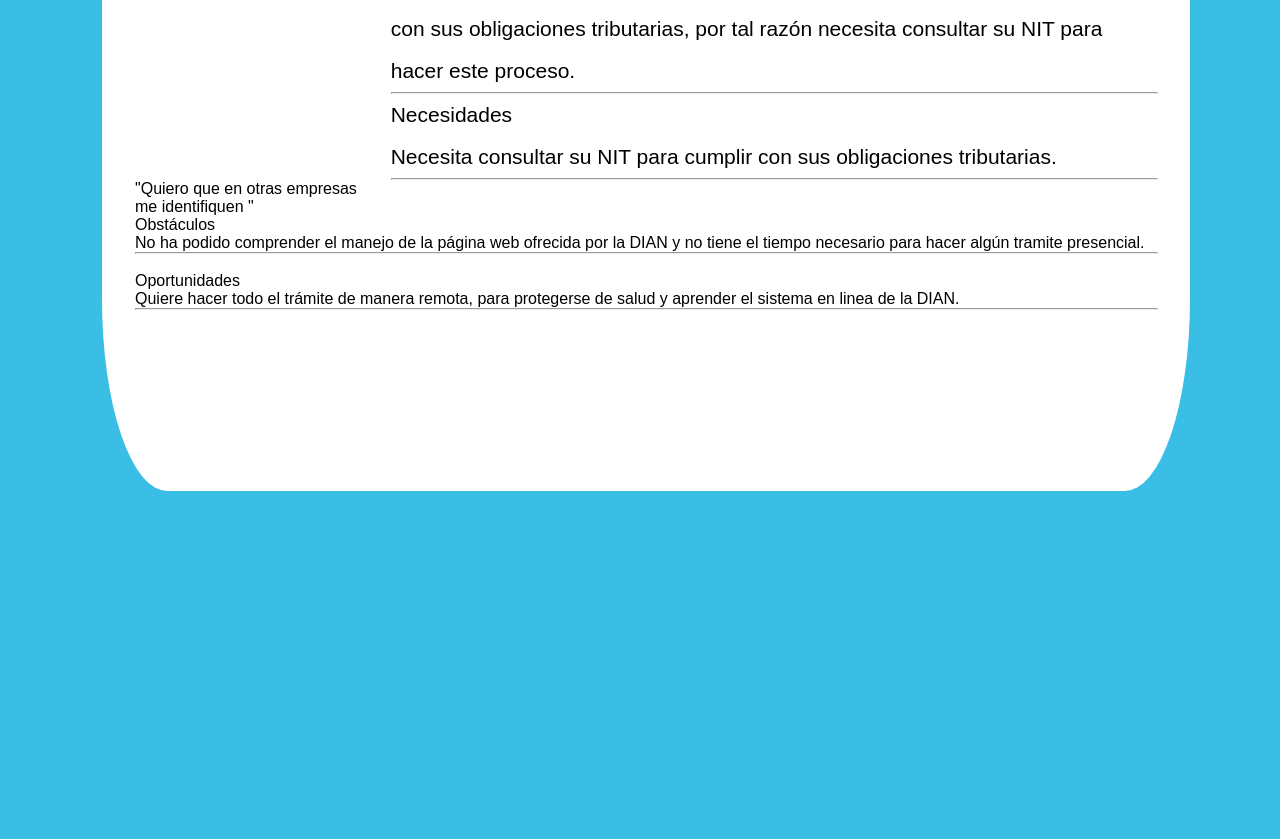
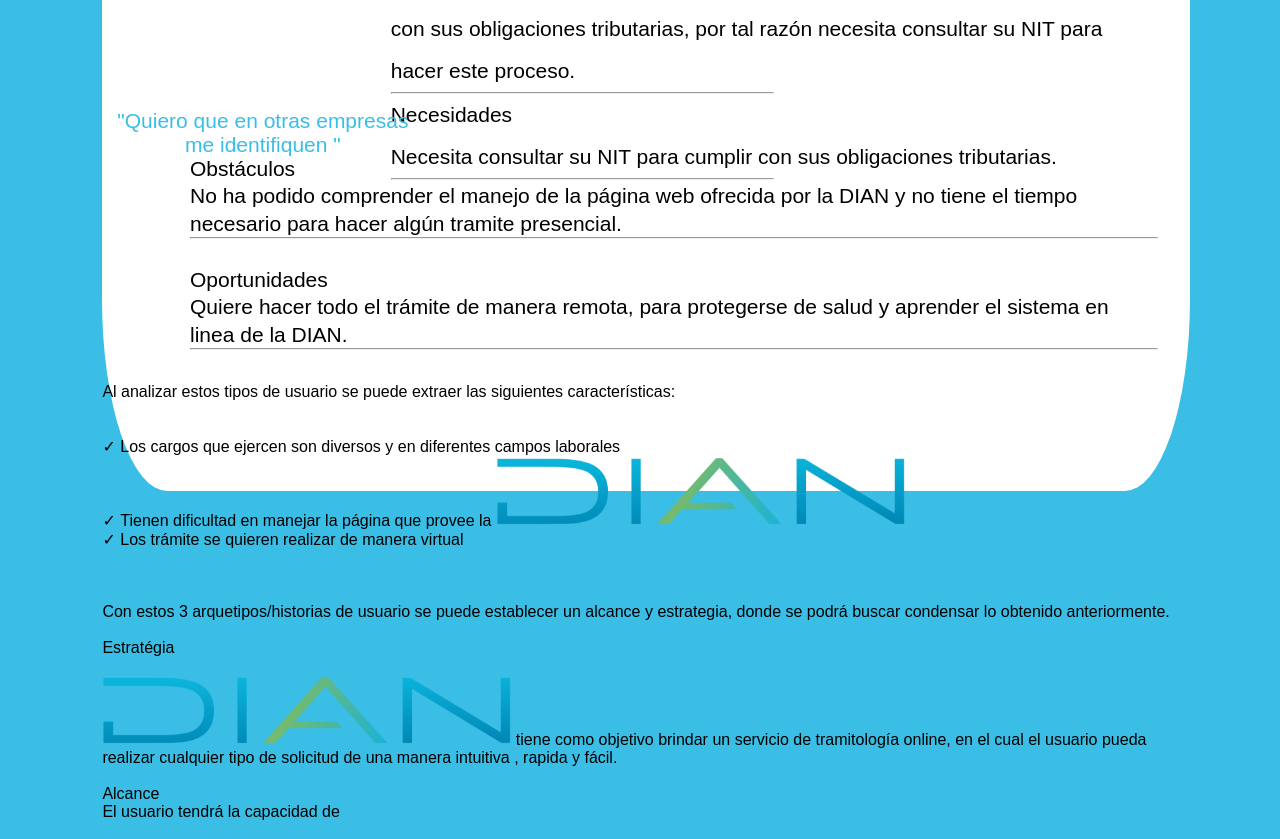
Before and after one commit to davida282/Examen_HTML_ArdilaDavid, a plain HTML site: page index.html in a window 1280 px wide. Shown: the part 2760-3599 px from the top of the page. Before the commit the page ends 3251 px from the top, so only its background shows below. Drawn offline with Linux system fonts and the light colour scheme.

Commit message:
feat: :sparkles: Se termina la sección de "Carolina".

```diff
--- a/index.html
+++ b/index.html
@@ -49,6 +49,17 @@
                 </p>
             </div>
         </section>
+        <section class="final">
+            <p class="parrafo12">Al analizar estos tipos de usuario se puede extraer las siguientes características:</p><br><br>
+            <p class="parrafo13">&check;&nbsp;Los cargos que ejercen son diversos y en diferentes campos laborales</p>
+            <p class="parrafo14">&check;&nbsp;Tienen dificultad en manejar la página que provee la <img src="/imgs/2560px-Dian_(Colombia)_logo.svg.png" alt="logo DIAN" class="logoDian2"></p>
+            <p class="parrafo15">&check;&nbsp;Los trámite se quieren realizar de manera virtual</p><br><br><br>
+            <p class="parrafo16">Con estos 3 arquetipos/historias de usuario se puede establecer un alcance y estrategia, donde se podrá buscar condensar lo obtenido anteriormente.</p><br>
+            <p class="parrafo17">Estratégia</p><br>
+            <p class="parrafo18"><img src="/imgs/2560px-Dian_(Colombia)_logo.svg.png" alt="logo DIAN" class="logoDian3">&nbsp;tiene como objetivo brindar un servicio de tramitología online, en el cual el usuario pueda realizar cualquier tipo de solicitud de una manera intuitiva , rapida y fácil.</p><br>
+            <p class="parrafo19">Alcance<br>El usuario tendrá la capacidad de</p><br>
+
+        </section>
     </div>
 </body>
 </html>
--- a/style.css
+++ b/style.css
@@ -159,8 +159,27 @@
     margin-left: 25%;
 }
 .hr9 {
-
+    height: auto;
+    width: 50%;
 }
 .hr10 {
-
+    height: auto;
+    width: 50%;
 }
+.hr11 {
+    height: auto;
+    width: 50%;
+}
+.parrafo10 {
+    font-size: 21px;
+    text-align: center;
+    color:rgb(58, 190, 230);
+    margin-left: -75%;
+    margin-top: -7%;
+}
+.parrafo11 {
+    font-size: 21px;
+    margin-left: 55px;
+    margin-top: -2.5%;
+    line-height: 1.3;
+}
```
